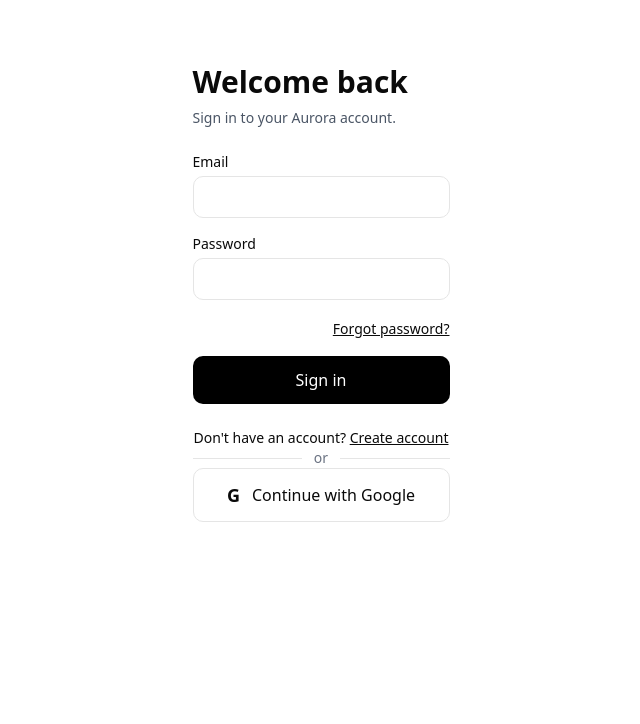
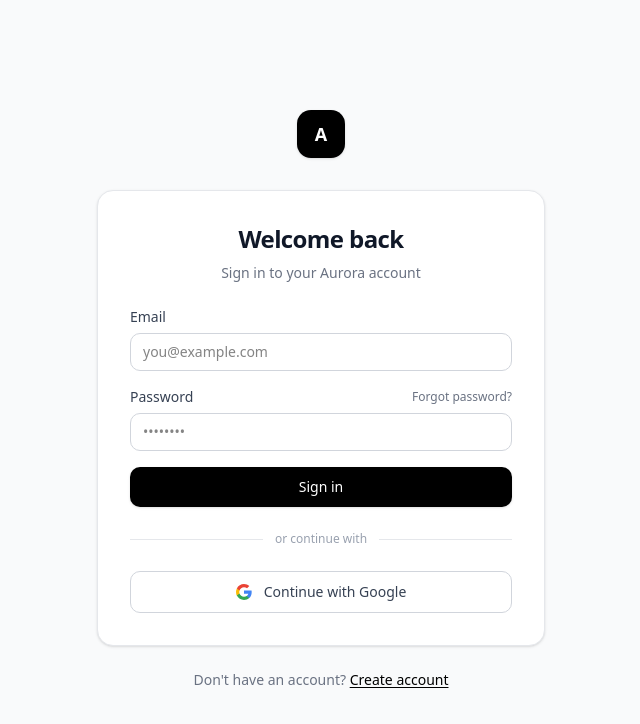
Before and after one commit to Mhando-Z/Aurora, a Next.js app: page /login in a window 1280 px wide. Shown: the top 724 px of the page, without its empty margins (319-959 px from the left). Built offline with nearby package versions, Linux system fonts and the light colour scheme; a web font is replaced by a local one.

Commit message:
Phase One

```diff
--- a/src/app/(auth)/login/page.jsx
+++ b/src/app/(auth)/login/page.jsx
@@ -1,3 +1,123 @@
+// import Link from "next/link";
+// import { login, signInWithGoogle } from "../actions";
+
+// function safeNext(value) {
+//   if (
+//     typeof value !== "string" ||
+//     !value.startsWith("/") ||
+//     value.startsWith("//")
+//   ) {
+//     return "/account";
+//   }
+
+//   return value;
+// }
+
+// export default async function LoginPage({ searchParams }) {
+//   const params = await searchParams;
+
+//   const error = params?.error;
+
+//   const next = safeNext(params?.next);
+
+//   return (
+//     <main className="mx-auto max-w-md px-6 py-16">
+//       <div className="space-y-6">
+//         <div>
+//           <h1 className="text-3xl font-bold">Welcome back</h1>
+
+//           <p className="mt-2 text-sm text-gray-600">
+//             Sign in to your Aurora account.
+//           </p>
+//         </div>
+
+//         {error && (
+//           <div className="rounded-lg border border-red-200 bg-red-50 p-3 text-sm text-red-700">
+//             {error}
+//           </div>
+//         )}
+
+//         <form action={login} className="space-y-4">
+//           <input type="hidden" name="next" value={next} />
+
+//           <div>
+//             <label htmlFor="email" className="mb-1 block text-sm font-medium">
+//               Email
+//             </label>
+
+//             <input
+//               id="email"
+//               name="email"
+//               type="email"
+//               required
+//               autoComplete="email"
+//               className="w-full rounded-lg border px-3 py-2"
+//             />
+//           </div>
+
+//           <div>
+//             <label
+//               htmlFor="password"
+//               className="mb-1 block text-sm font-medium"
+//             >
+//               Password
+//             </label>
+
+//             <input
+//               id="password"
+//               name="password"
+//               type="password"
+//               required
+//               autoComplete="current-password"
+//               className="w-full rounded-lg border px-3 py-2"
+//             />
+//           </div>
+
+//           <div className="text-right">
+//             <Link href="/forgot-password" className="text-sm underline">
+//               Forgot password?
+//             </Link>
+//           </div>
+
+//           <button
+//             type="submit"
+//             className="w-full rounded-lg bg-black px-4 py-3 font-medium text-white"
+//           >
+//             Sign in
+//           </button>
+//         </form>
+
+//         <div className="text-center text-sm">
+//           Don't have an account?{" "}
+//           <Link href="/register" className="font-medium underline">
+//             Create account
+//           </Link>
+//         </div>
+//       </div>
+//       <div className="relative">
+//         <div className="absolute inset-0 flex items-center">
+//           <div className="w-full border-t" />
+//         </div>
+
+//         <div className="relative flex justify-center text-sm">
+//           <span className="bg-white px-3 text-gray-500">or</span>
+//         </div>
+//       </div>
+
+//       <form action={signInWithGoogle}>
+//         <input type="hidden" name="next" value={next} />
+
+//         <button
+//           type="submit"
+//           className="flex w-full items-center justify-center gap-3 rounded-lg border px-4 py-3 font-medium transition hover:bg-gray-50"
+//         >
+//           <span className="text-lg font-bold">G</span>
+//           Continue with Google
+//         </button>
+//       </form>
+//     </main>
+//   );
+// }
 import Link from "next/link";
 import { login, signInWithGoogle } from "../actions";
 
@@ -21,19 +141,42 @@
   const next = safeNext(params?.next);
 
   return (
-    <main className="mx-auto max-w-md px-6 py-16">
-      <div className="space-y-6">
-        <div>
-          <h1 className="text-3xl font-bold">Welcome back</h1>
+    <main className="flex min-h-screen items-center justify-center bg-gray-50 px-6 py-16">
+      <div className="w-full max-w-md">
+        {/* Brand mark */}
+        <div className="mb-8 flex justify-center">
+          <div className="flex h-12 w-12 items-center justify-center rounded-xl bg-black text-lg font-bold text-white shadow-sm">
+            A
+          </div>
+        </div>
 
-          <p className="mt-2 text-sm text-gray-600">
-            Sign in to your Aurora account.
+        {/* Card */}
+        <div className="rounded-2xl border border-gray-200 bg-white p-8 shadow-sm">
+          <div className="mb-6 text-center">
+            <h1 className="text-2xl font-bold tracking-tight text-gray-900">
+              Welcome back
+            </h1>
+            <p className="mt-2 text-sm text-gray-500">
+              Sign in to your Aurora account
             </p>
           </div>
 
           {error && (
-          <div className="rounded-lg border border-red-200 bg-red-50 p-3 text-sm text-red-700">
-            {error}
+            <div className="mb-5 flex items-start gap-2 rounded-lg border border-red-200 bg-red-50 p-3 text-sm text-red-700">
+              <svg
+                className="mt-0.5 h-4 w-4 shrink-0"
+                fill="none"
+                viewBox="0 0 24 24"
+                stroke="currentColor"
+              >
+                <path
+                  strokeLinecap="round"
+                  strokeLinejoin="round"
+                  strokeWidth={2}
+                  d="M12 9v3.75m-9.303 3.376c-.866 1.5.217 3.374 1.948 3.374h14.71c1.73 0 2.813-1.874 1.948-3.374L13.949 3.378c-.866-1.5-3.032-1.5-3.898 0L2.697 16.126ZM12 15.75h.007v.008H12v-.008Z"
+                />
+              </svg>
+              <span>{error}</span>
             </div>
           )}
 
@@ -41,7 +184,10 @@
             <input type="hidden" name="next" value={next} />
 
             <div>
-            <label htmlFor="email" className="mb-1 block text-sm font-medium">
+              <label
+                htmlFor="email"
+                className="mb-1.5 block text-sm font-medium text-gray-700"
+              >
                 Email
               </label>
 
@@ -51,17 +197,26 @@
                 type="email"
                 required
                 autoComplete="email"
-              className="w-full rounded-lg border px-3 py-2"
+                placeholder="you@example.com"
+                className="w-full rounded-lg border border-gray-300 px-3 py-2 text-sm outline-none transition focus:border-black focus:ring-2 focus:ring-black/10"
               />
             </div>
 
             <div>
+              <div className="mb-1.5 flex items-center justify-between">
                 <label
                   htmlFor="password"
-              className="mb-1 block text-sm font-medium"
+                  className="block text-sm font-medium text-gray-700"
                 >
                   Password
                 </label>
+                <Link
+                  href="/forgot-password"
+                  className="text-xs font-medium text-gray-500 underline-offset-2 hover:text-black hover:underline"
+                >
+                  Forgot password?
+                </Link>
+              </div>
 
               <input
                 id="password"
@@ -69,38 +224,27 @@
                 type="password"
                 required
                 autoComplete="current-password"
-              className="w-full rounded-lg border px-3 py-2"
+                placeholder="••••••••"
+                className="w-full rounded-lg border border-gray-300 px-3 py-2 text-sm outline-none transition focus:border-black focus:ring-2 focus:ring-black/10"
               />
-          </div>
-
-          <div className="text-right">
-            <Link href="/forgot-password" className="text-sm underline">
-              Forgot password?
-            </Link>
             </div>
 
             <button
               type="submit"
-            className="w-full rounded-lg bg-black px-4 py-3 font-medium text-white"
+              className="w-full cursor-pointer rounded-lg bg-black px-4 py-2.5 text-sm font-medium text-white shadow-sm transition hover:bg-gray-800 active:scale-[0.99]"
             >
               Sign in
             </button>
           </form>
 
-        <div className="text-center text-sm">
-          Don't have an account?{" "}
-          <Link href="/register" className="font-medium underline">
-            Create account
-          </Link>
+          <div className="relative my-6">
+            <div className="absolute inset-0 flex items-center">
+              <div className="w-full border-t border-gray-200" />
             </div>
-      </div>
-      <div className="relative">
-        <div className="absolute inset-0 flex items-center">
-          <div className="w-full border-t" />
-        </div>
-
-        <div className="relative flex justify-center text-sm">
-          <span className="bg-white px-3 text-gray-500">or</span>
+            <div className="relative flex justify-center text-xs">
+              <span className="bg-white px-3 text-gray-400">
+                or continue with
+              </span>
             </div>
           </div>
 
@@ -109,12 +253,41 @@
 
             <button
               type="submit"
-          className="flex w-full items-center justify-center gap-3 rounded-lg border px-4 py-3 font-medium transition hover:bg-gray-50"
+              className="flex w-full cursor-pointer items-center justify-center gap-3 rounded-lg border border-gray-300 px-4 py-2.5 text-sm font-medium text-gray-700 transition hover:bg-gray-50 active:scale-[0.99]"
             >
-          <span className="text-lg font-bold">G</span>
+              <svg className="h-4 w-4" viewBox="0 0 24 24">
+                <path
+                  fill="#4285F4"
+                  d="M23.52 12.27c0-.85-.08-1.67-.22-2.45H12v4.64h6.46c-.28 1.5-1.13 2.78-2.4 3.63v3.02h3.88c2.27-2.09 3.58-5.17 3.58-8.84z"
+                />
+                <path
+                  fill="#34A853"
+                  d="M12 24c3.24 0 5.96-1.07 7.94-2.9l-3.88-3.02c-1.08.72-2.45 1.15-4.06 1.15-3.13 0-5.78-2.11-6.72-4.95H1.28v3.11C3.25 21.3 7.31 24 12 24z"
+                />
+                <path
+                  fill="#FBBC05"
+                  d="M5.28 14.28A7.2 7.2 0 0 1 4.9 12c0-.79.14-1.56.38-2.28V6.61H1.28A11.98 11.98 0 0 0 0 12c0 1.93.46 3.76 1.28 5.39z"
+                />
+                <path
+                  fill="#EA4335"
+                  d="M12 4.77c1.76 0 3.34.6 4.59 1.79l3.44-3.44C17.95 1.19 15.24 0 12 0 7.31 0 3.25 2.7 1.28 6.61l4 3.11C6.22 6.88 8.87 4.77 12 4.77z"
+                />
+              </svg>
               Continue with Google
             </button>
           </form>
+        </div>
+
+        <p className="mt-6 text-center text-sm text-gray-500">
+          Don&apos;t have an account?{" "}
+          <Link
+            href="/register"
+            className="font-medium text-black underline underline-offset-2"
+          >
+            Create account
+          </Link>
+        </p>
+      </div>
     </main>
   );
 }
```
Lines whose indentation alone changed are shown as unchanged.
